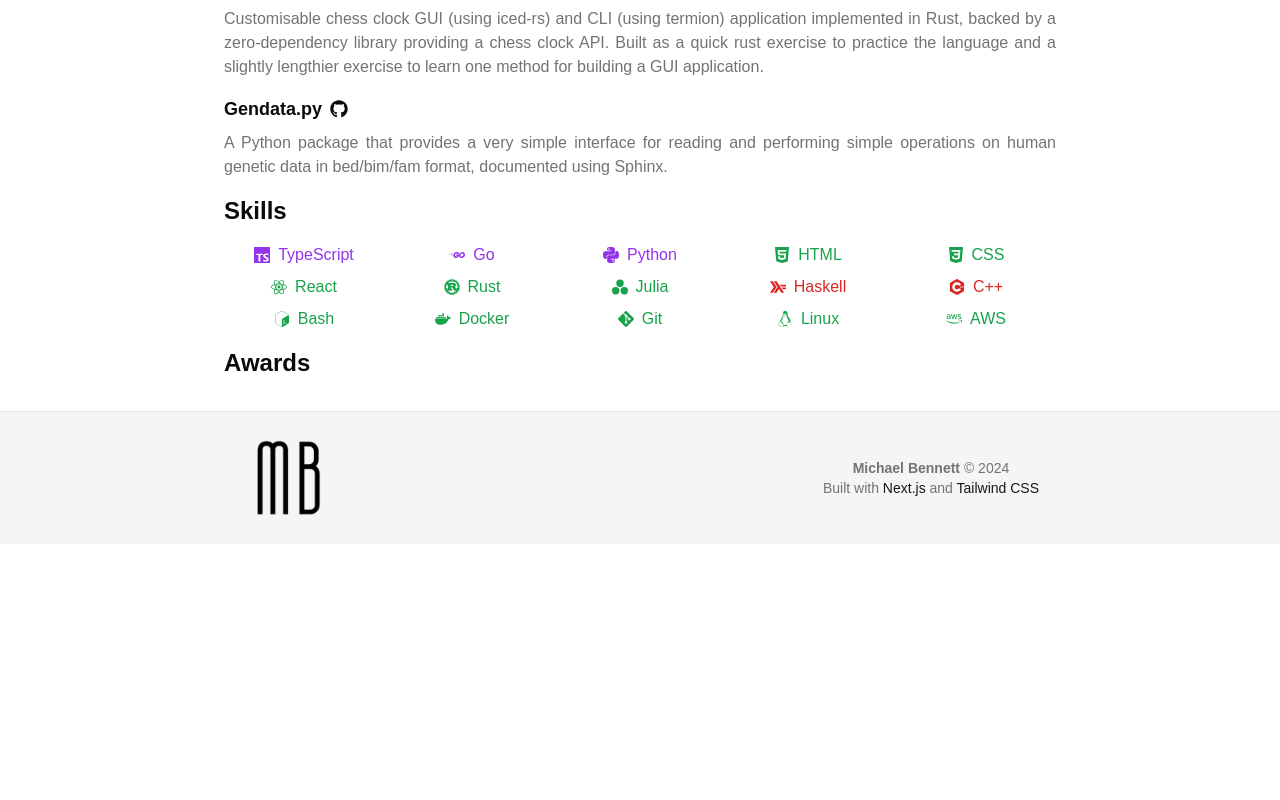
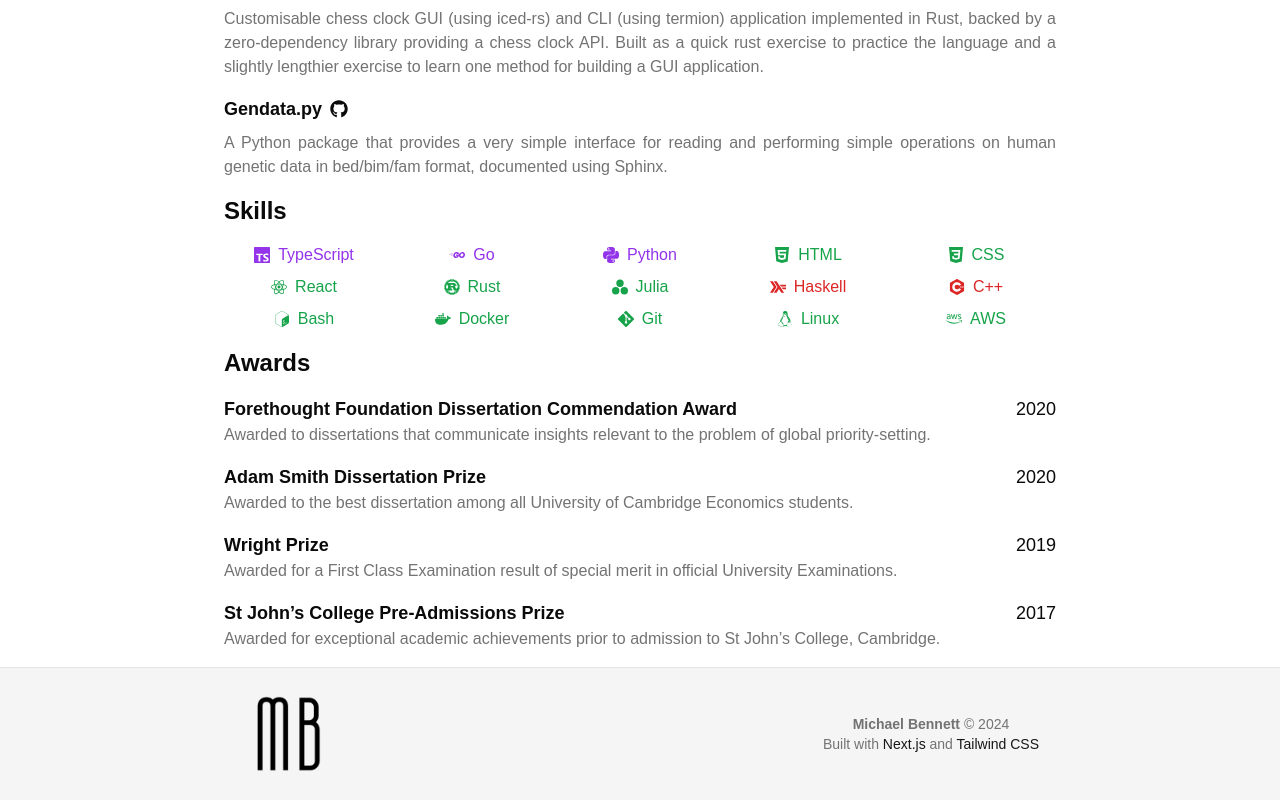
Before and after one commit to michaelbennett99/michaeldabennett.com, a Next.js app: page /cv in a window 1280 px wide. Shown: the part 2110-2910 px from the top of the page. Before the commit the page ends 2654 px from the top, so only its background shows below. Built offline with nearby package versions, Linux system fonts and the light colour scheme.

Commit message:
add awards

```diff
--- /dev/null
+++ b/src/app/cv/_components/awards_card.tsx
@@ -0,0 +1,24 @@
+import CardHeader from "./card_header";
+import CardBody from "./card_body";
+
+type Props = {
+  title: string;
+  year: string;
+  description: string;
+}
+
+export default function AwardsCard({ title, year, description }: Props) {
+  return (
+    <div>
+      <CardHeader>
+        <div className="flex flex-row justify-between">
+          <div><strong>{title}</strong></div>
+          <div>{year}</div>
+        </div>
+      </CardHeader>
+      <CardBody>
+        <p>{description}</p>
+      </CardBody>
+    </div>
+  )
+}
--- a/src/app/cv/_components/card.tsx
+++ /dev/null
@@ -1,7 +0,0 @@
-export default function Card() {
-  return (
-    <div className="flex flex-col gap-4">
-      <h2></h2>
-    </div>
-  )
-}
--- a/src/app/cv/page.tsx
+++ b/src/app/cv/page.tsx
@@ -2,13 +2,12 @@ import Container from "@/components/container";
 import PageHeading from "@/components/page_heading";
 
 import Section from "./_components/section";
-import Card from "./_components/card";
 import EducationCard from "./_components/education_card";
 import ExperienceCard from "./_components/experience_card";
 import PublicationCard from "./_components/publication_card";
 import ProjectCard from "./_components/project_card";
 import Skills from "./_components/skills";
-
+import AwardsCard from "./_components/awards_card";
 export default function CV() {
   return (
     <main>
@@ -170,7 +169,26 @@ export default function CV() {
             <Skills />
           </Section>
           <Section title="Awards">
-            <Card />
+            <AwardsCard
+              title="Forethought Foundation Dissertation Commendation Award"
+              year="2020"
+              description="Awarded to dissertations that communicate insights relevant to the problem of global priority-setting."
+            />
+            <AwardsCard
+              title="Adam Smith Dissertation Prize"
+              year="2020"
+              description="Awarded to the best dissertation among all University of Cambridge Economics students."
+            />
+            <AwardsCard
+              title="Wright Prize"
+              year="2019"
+              description="Awarded for a First Class Examination result of special merit in official University Examinations."
+            />
+            <AwardsCard
+              title="St John’s College Pre-Admissions Prize"
+              year="2017"
+              description="Awarded for exceptional academic achievements prior to admission to St John’s College, Cambridge."
+            />
           </Section>
         </div>
       </Container>
```
